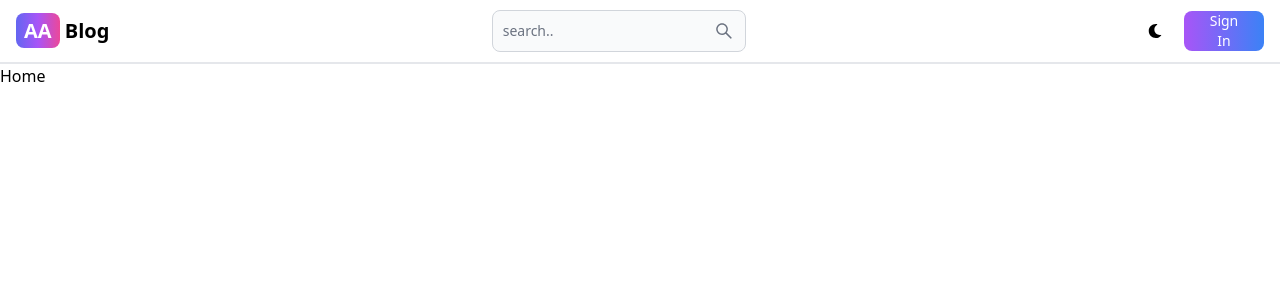
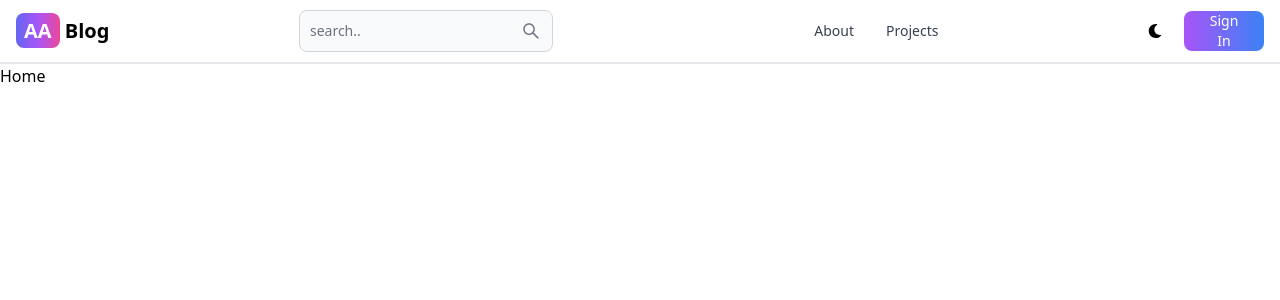
Before and after one commit to AnmolArya5/blog-youtube, a React (Vite) app in the folder frontend/: page / in a window 1280 px wide. Shown: the top 300 px of the page. Built offline with nearby package versions, Linux system fonts and the light colour scheme.

Commit message:
create header

```diff
--- a/frontend/package.json
+++ b/frontend/package.json
@@ -1,3 +1,4 @@
+
 {
   "name": "frontend",
   "private": true,
--- a/frontend/src/components/Header.jsx
+++ b/frontend/src/components/Header.jsx
@@ -1,10 +1,12 @@
 import React from 'react';
 import { Button,  Navbar,  TextInput } from 'flowbite-react';
-import { Link } from 'react-router-dom'
+import { Link, useLocation } from 'react-router-dom'
 import {AiOutlineSearch} from 'react-icons/ai';
 import {FaMoon} from 'react-icons/fa';
+import {NavbarCollapse, NavbarLink, NavbarToggle } from 'flowbite-react';
 
-function Header() {
+export default function Header() {
+  const path = useLocation().pathname;
   return (
     <Navbar className='border-b-2'>
       <Link to="/" className='self-center whitespace-nowrap text-sm sm:text-xl font-semibold dark:text-white'>
@@ -26,26 +28,42 @@ function Header() {
             <FaMoon />
         </Button>
 
-
          {/* Sign in */}
         <Link to="/sign-in">
         <Button gradientDuoTone="purpleToBlue" className="w-20 h-10  bg-gradient-to-r from-purple-500 to-blue-500">
          Sign In
         </Button>
         </Link>
+        <NavbarToggle/>
+        </div>
+        <NavbarCollapse>
+          <NavbarLink active={path === "/" } as={'div'}  >
+            <Link to="/">Home</Link>
+          </NavbarLink>
 
+          <NavbarLink active={path === "/about" } as={'div'} >
+            <Link to="/about">About</Link>
+          </NavbarLink>
 
+          <NavbarLink active={path === "/projects" } as={'div'} >
+          <Link to="/projects">Projects</Link>
+          </NavbarLink>
 
+          {/* ye secend way hai */}
+          {/* <NavbarLink as={Link} to="/" active={path === "/"}>
+               Home
+          </NavbarLink>
 
-      </div>
+          <NavbarLink as={Link} to="/about" active={path === "/about"}>
+              About
+          </NavbarLink>
 
+          <NavbarLink as={Link} to="/projects" active={path === "/projects"}>
+           Projects
+          </NavbarLink> */}
 
+        </NavbarCollapse>
 
     </Navbar>
   )
 }
-
-
-
-
-export default Header
```
